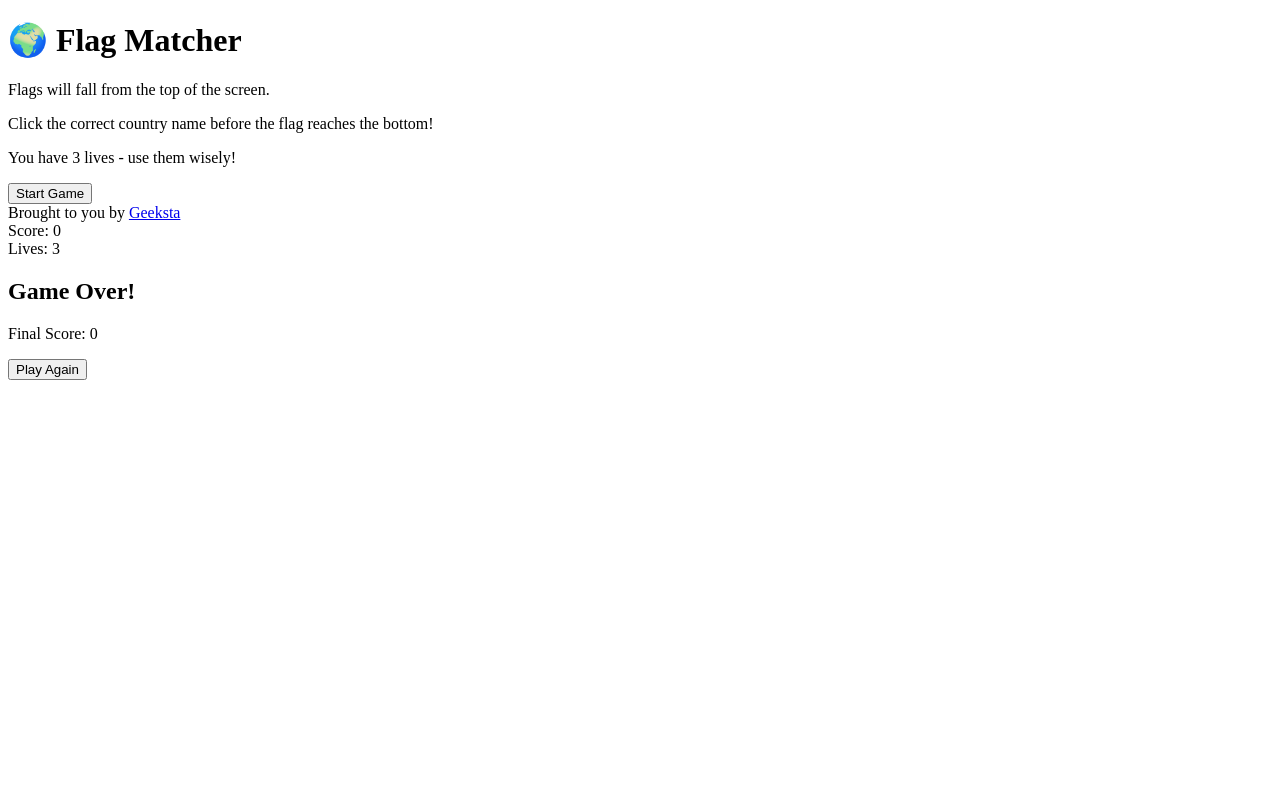
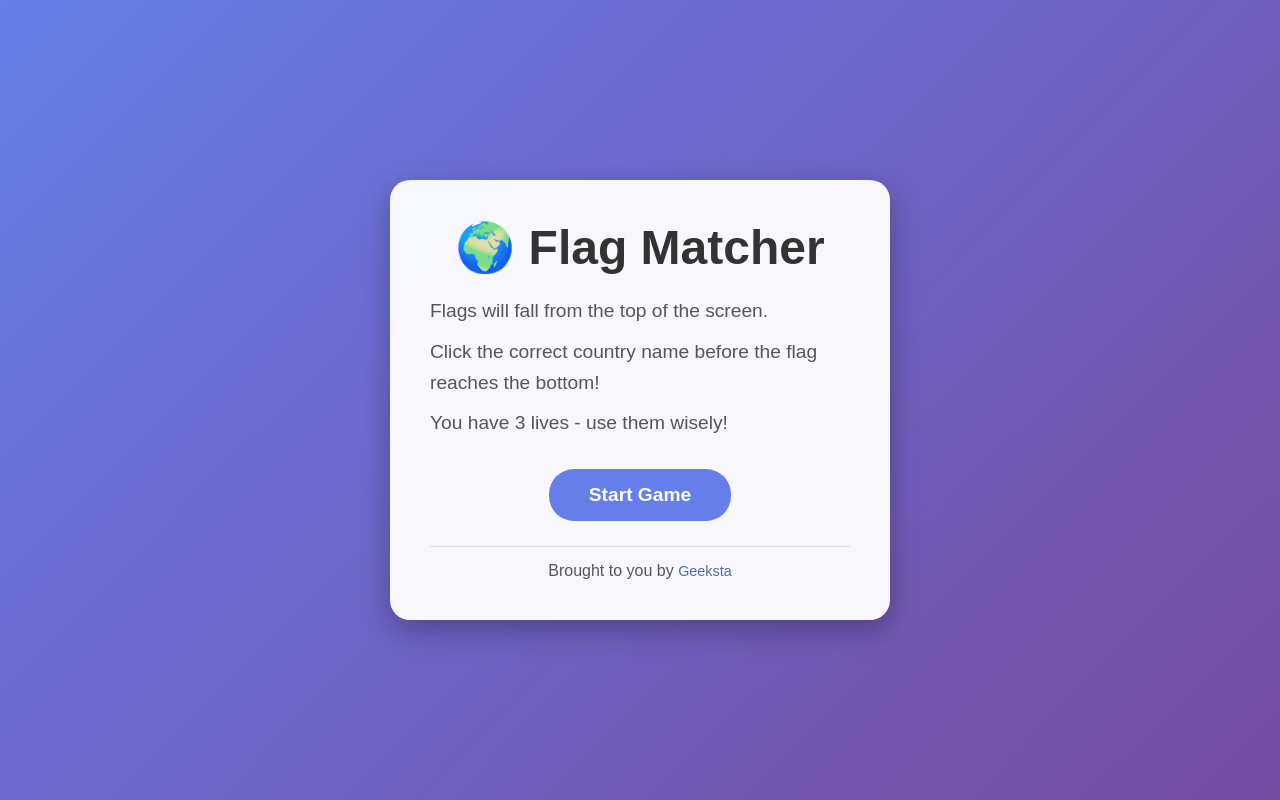
Before and after one commit to yaph/flag-matcher, a plain HTML site: page index.html in a window 1280 px wide. Drawn offline with Linux system fonts and the light colour scheme; the site is published under a folder, as on GitHub Pages, so addresses that start at the root find nothing.

Commit message:
Use relative resources in HTML Load JSON from absolute URL in JS Add sponsor info

```diff
--- a/game.js
+++ b/game.js
@@ -39,7 +39,7 @@ class FlagMatcher {
 
     async loadCountryData() {
         try {
-            const response = await fetch('/data/countries.json');
+            const response = await fetch('https://yaph.github.io/flag-matcher/data/countries.json');
             if (!response.ok) {
                 throw new Error(`Failed to load country data: ${response.status}`);
             }
--- a/index.html
+++ b/index.html
@@ -4,7 +4,7 @@
     <meta charset="UTF-8">
     <meta name="viewport" content="width=device-width, initial-scale=1.0">
     <title>Flag Matcher</title>
-    <link rel="stylesheet" href="/style.css">
+    <link rel="stylesheet" href="style.css">
 </head>
 <body>
     <div id="intro">
@@ -33,6 +33,6 @@
             <button id="restartButton">Play Again</button>
         </div>
     </div>
-    <script src="/game.js"></script>
+    <script src="game.js"></script>
 </body>
 </html>
```
Also changed, not shown: 1 other file.
